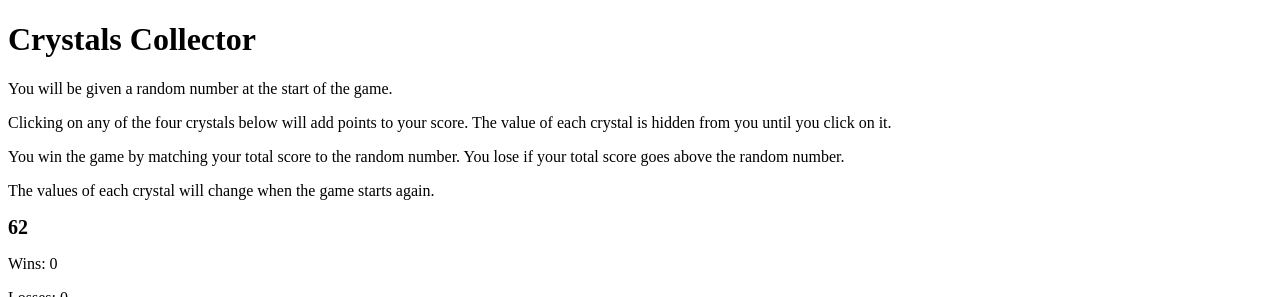
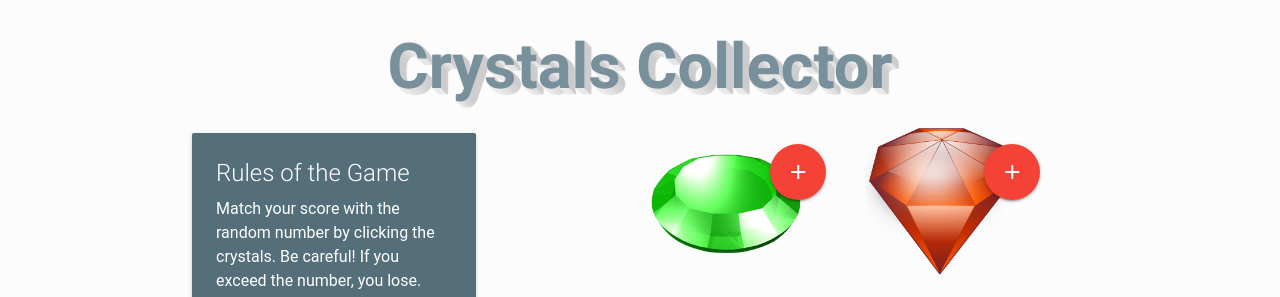
Before and after one commit to velasja/week-4-game, a PHP site: page / in a window 1280 px wide. Shown: the top 297 px of the page. Run offline with PHP 8.4, Linux system fonts and the light colour scheme; some libraries are stand-ins or nearby versions; some web fonts are replaced.

Commit message:
materialize and prettified

```diff
--- a/assets/css/style.css
+++ b/assets/css/style.css
@@ -1,15 +1,63 @@
 body {
 	font-size:16px;
+	background-color: #fcfcfc;
 }
 #number {
 	font-size:20px;
 	font-weight:bold;
 }
-#score
+
+.crystals {
+	margin-left: 50px;
+}
+
+.crystalImg {
+	height:150px;
+	width:150px;
+	position: relative;
+}
+
+#crystal1 {
+	right: 35px;
+	top:-100px;
+}
+#crystal2 {
+	right: 35px;
+	top:-100px;
+}
+#crystal3 {
+	right: 35px;
+	top:-100px;
+}
+
+#crystal4 {
+	right: 35px;
+	top:-100px;
+}
+
+.chip {
+	background-color: #546e7a;
+	color: white;
+}
+.card-action {
+	color:#ffab40;
+}
+#score {
+	font-size:20px;
+	font-weight:bold;
+}
+
+h1 {
+	text-align: center;
+	font-weight: 600;
+	color: #78909c;
+	text-shadow:1px 0px 1px #ccc, 0px 1px 1px #eee,
+    2px 1px 1px #ccc, 1px 2px 1px #eee,
+    3px 2px 1px #ccc, 2px 3px 1px #eee,
+    4px 3px 1px #ccc, 3px 4px 1px #eee,
+    5px 4px 1px #ccc, 4px 5px 1px #eee,
+    6px 5px 1px #ccc, 5px 6px 1px #eee,
+    7px 6px 1px #ccc;
+}
 #wins
 #losses
-.crystal
-#crystal1
-#crystal2
-#crystal3
-#crystal4
--- a/index.html
+++ b/index.html
@@ -1,59 +1,65 @@
 <!DOCTYPE html>
 <html>
 <head>
-	<!-- Bootstrap link CDN -->
-
-	<!-- Google fonts -->
-
-	<!-- Link to style.css -->
-	<link rel="stylesheet" type="text/css" href="assets/css/style.css">
-	<!-- Link to reset.css -->
-
-
-	<script src="https://ajax.googleapis.com/ajax/libs/jquery/3.1.1/jquery.min.js"></script>
-	<!-- Link to jQuery library -->
 	<meta charset="UTF-8">
 	<title>Crystals Collector</title>
+	<!-- Compiled and minified CSS -->
+	 <link rel="stylesheet" href="https://cdnjs.cloudflare.com/ajax/libs/materialize/0.98.2/css/materialize.min.css">
+	 <!--Import Google Icon Font-->
+	 <link href="http://fonts.googleapis.com/icon?family=Material+Icons" rel="stylesheet">	<!-- Link to style.css -->
+	 <link rel="stylesheet" type="text/css" href="assets/css/style.css">
 </head>
 <body>
+	<div class="container">
 		<h1>Crystals Collector</h1>
-	<div class="infobox">
-		<p>You will be given a random number at the start of the game.</p>
-		<p>Clicking on any of the four crystals below will add points to your score. The value of each crystal is hidden from you until you click on it.</p>
-		<p>You win the game by matching your total score to the random number. You lose if your total score goes above the random number.</p>
-		<p>The values of each crystal will change when the game starts again.</p>
+
+		<div class="row">
+      <div class="col s12 m4">
+        <div class="card blue-grey darken-1">
+          <div class="card-content white-text">
+            <span class="card-title">Rules of the Game</span>
+						<p>Match your score with the random number by clicking the crystals. Be careful!
+						If you exceed the number, you lose.</p>
           </div>
+          <div class="card-action">
+            <p>Here is your random number:  <span id="number"></span></p>
 
-	<div class="numberbox">
+						<p>Your total score is:  				<span id="score"></span></p>
 
-		<span id="number"></span>
+          </div>
+        </div>
+      </div>
+		<div class="col s2 m2">
+		</div>
+		<div class="col s12 m6 crystals">
+				<img class="crystalImg" src="assets/images/gemstone.ico" alt="gemstone">
+				<a class="btn-floating btn-large waves-effect waves-light red crystal" id="crystal1"><i class="material-icons">add</i></a>
+
+				<img class="crystalImg" src="assets/images/ksokoban.ico" alt="ksokoban">
+				<a class="btn-floating btn-large waves-effect waves-light red crystal" id="crystal2"><i class="material-icons">add</i></a>
+
+			<div class="row">
+
+				<img class="crystalImg" src="assets/images/sapphire.ico" alt="sapphire">
+				<a class="btn-floating btn-large waves-effect waves-light red crystal" id="crystal3"><i class="material-icons">add</i></a>
+
+				<img class="crystalImg" src="assets/images/swarovskicrystal.ico" alt="swarovski crystal">
+				<a class="btn-floating btn-large waves-effect waves-light red crystal" id="crystal4"><i class="material-icons">add</i></a>
+			</div>
 
     </div>
 
 		<div class="winlossbox">
-
-		<p>Wins: <span id="wins"></span></p>
-		<p>Losses: <span id="losses"></span></p>
-
+			<div class="chip">
+				Wins: <span id="wins"></span>
+				<img src="assets/images/emoticon.png" alt="happy-face">
 			</div>
-
-	<div class="crystalbox">
-
-		<button class="crystal" id="crystal1"><img src="assets/images/gemstone.ico" alt="gemstone">
-		<button class="crystal" id="crystal2"><img src="assets/images/ksokoban.ico" alt="ksokoban">
-		<button class="crystal" id="crystal3"><img src="assets/images/sapphire.ico" alt="sapphire">
-		<button class="crystal" id="crystal4"><img src="assets/images/swarovski crystal.ico" alt="swarovski crystal">
-
+			<div class="chip">
+				Losses: <span id="losses"></span>
+				<img src="assets/images/emoticon-dead.png" alt="sad-face">
 			</div>
-
-	<div class="scorebox">
-
-		<p>Your total score is:</p>
-
-		<span class id="score"></span>
-
 		</div>
-
+	</div>
 
 	<!-- Classes include
 	#number
@@ -65,6 +71,9 @@
 	#crystal2
 	#crystal3
 	#crystal4 -->
+	<!-- Link to jQuery library -->
+	<script src="https://ajax.googleapis.com/ajax/libs/jquery/3.1.1/jquery.min.js"></script>
+
 	<script src="assets/javascript/game.js"></script>
 </body>
 </html>
```
Also changed, not shown: assets/images/emoticon-dead.png (added), assets/images/emoticon.png (added), assets/images/swarovskicrystal.ico (renamed from assets/images/Swarovski crystal.ico). Lines whose indentation alone changed are shown as unchanged.
